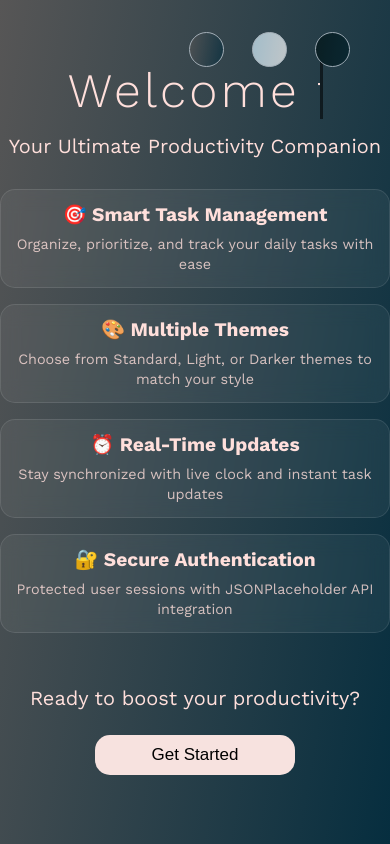
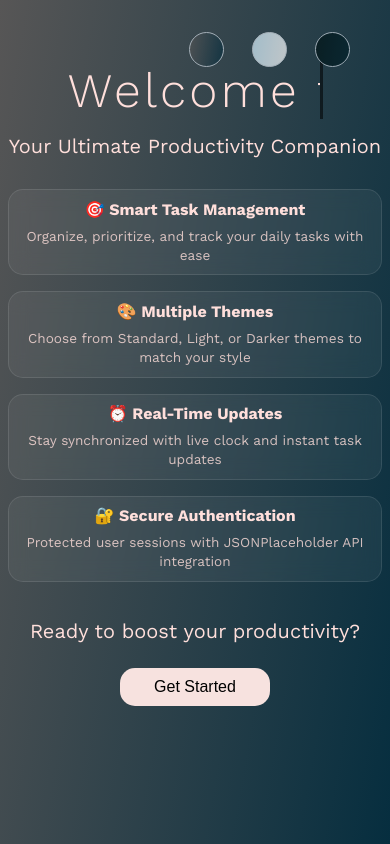
Before and after one commit to rolandomajait1-rgb/appdev1-final-exam, a React (Vite) app: page / in a window 390 px wide. Built offline with nearby package versions, Linux system fonts and the light colour scheme; a web font is replaced by a local one.

Commit message:
Enhanced mobile responsiveness with comprehensive breakpoints

```diff
--- a/src/App.css
+++ b/src/App.css
@@ -463,15 +463,44 @@ form button {
     text-align: center;
 }
 
+/* Mobile responsiveness */
 @media (max-width: 768px) {
     .features-section {
         grid-template-columns: 1fr;
         gap: 1rem;
         margin: 1rem 0;
+        padding: 0 1rem;
     }
 
     .feature-item {
         padding: 0.8rem;
+    }
+
+    .feature-item h3 {
+        font-size: 1rem;
+    }
+
+    .feature-item p {
+        font-size: 0.85rem;
+    }
+}
+
+@media (max-width: 480px) {
+    .features-section {
+        padding: 0 0.5rem;
+    }
+
+    .feature-item {
+        padding: 0.6rem;
+    }
+
+    .cta-section {
+        margin-top: 1rem;
+    }
+
+    .standalone-button {
+        width: 150px;
+        font-size: 16px;
     }
 }
 
```
